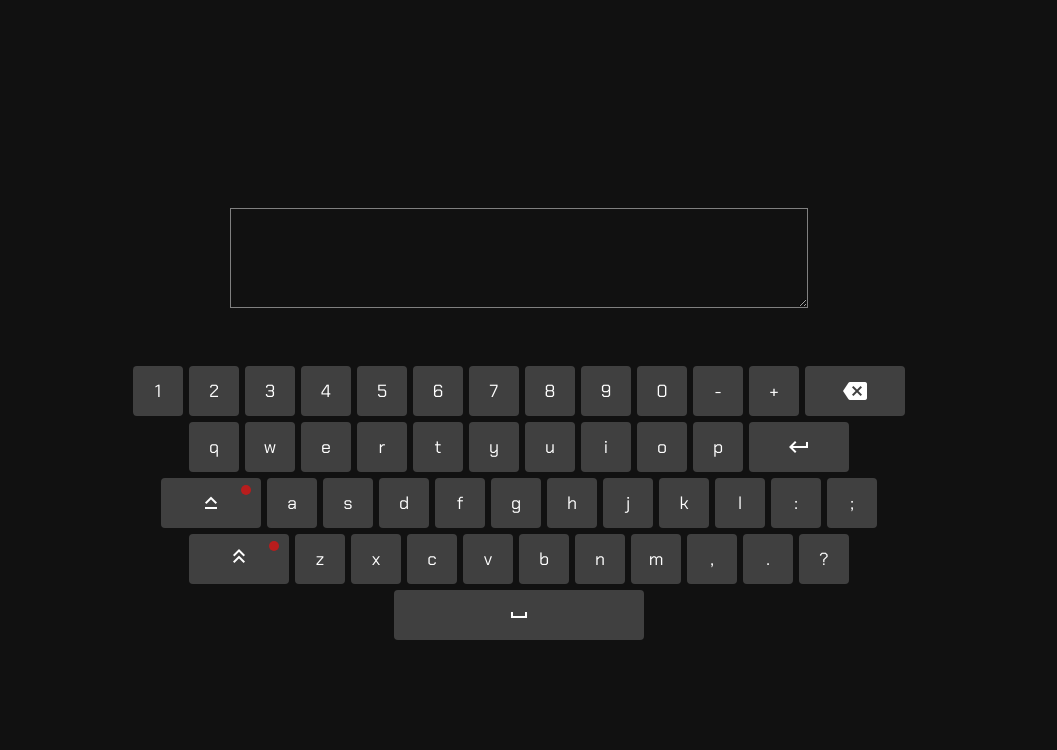
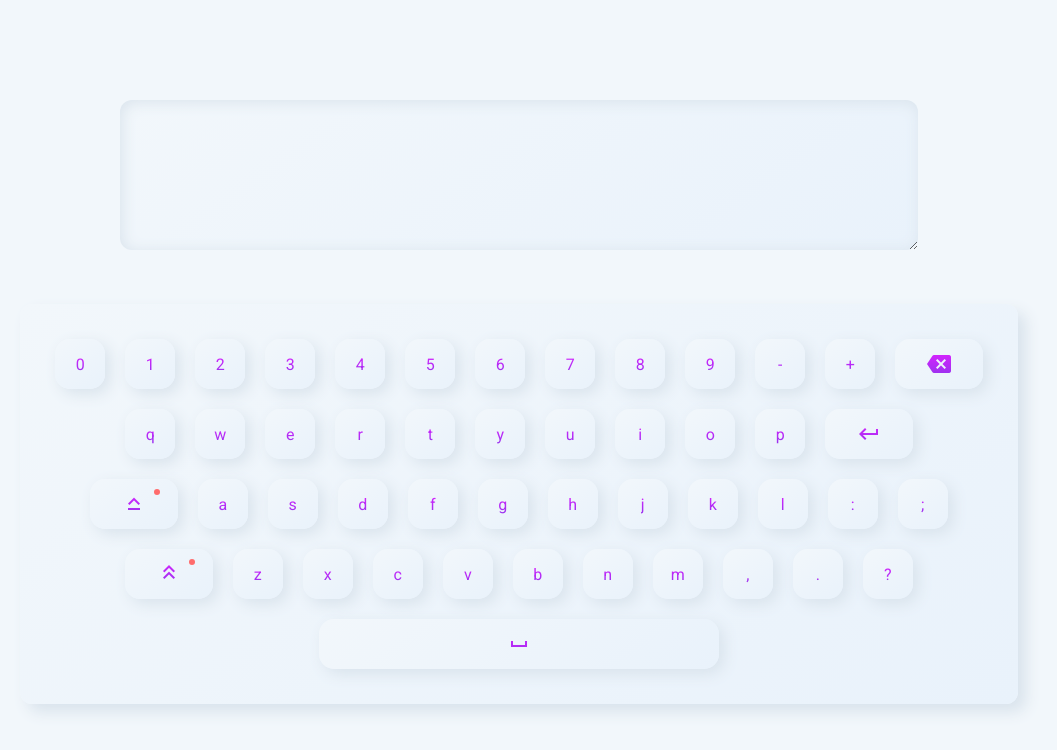
Before and after one commit to Vizereth/V-Keyboard, a website built with webpack: page src/index.html in a window 1280 px wide. Shown: the whole page, without its empty margins (121-1178 px from the left). Built offline with nearby package versions, Linux system fonts and the light colour scheme.

Commit message:
design change

```diff
--- a/src/components/keyboard/_keyboard.scss
+++ b/src/components/keyboard/_keyboard.scss
@@ -1,40 +1,47 @@
 .keyboard {
-  display: flex;
-  flex-direction: column;
-  align-items: center;
+  user-select: none;
+  padding: 25px;
+  background: linear-gradient(145deg, $primary-color, $key-corner);
+  box-shadow: 8px 8px 15px $shadow-color;
+  border-radius: 12px;
+  min-width: 750px;
+  max-width: 1000px;
 
-  width: 100%;
-
-  user-select: none;
-
-  > div {
+  .row {
     display: flex;
     flex-direction: row;
-    align-content: center;
+    justify-content: center;
   }
 
   .button {
-    position: relative;
-    height: $button-size;
-    width: $button-size;
+    display: flex;
+    justify-content: center;
+    align-items: center;
+    padding: 10px;
+    margin: 10px;
+    width: $btn-size;
+    height: $btn-size;
+    border-radius: 15px;
+    background: linear-gradient(145deg, $primary-color, $key-corner);
+    box-shadow: 5px 5px 15px $shadow-color;
 
-    background: getKeyboardBG(normal);
-
-    margin: 3px;
-
-    border: none;
-    border-radius: 4px;
-    outline: none;
-
-    font-size: 1.1rem;
-
-    cursor: pointer;
-    display: inline-flex;
-    align-items: center;
-    justify-content: center;
+    span {
+      background: #da22ff;
+      background: -webkit-linear-gradient(
+        to top,
+        #9733ee,
+        #da22ff
+      );
+      background: linear-gradient(
+        to top,
+        #9733ee,
+        #da22ff
+      );
+      -webkit-background-clip: text;
+      -webkit-text-fill-color: transparent;
+    }
 
     &:hover {
-      background: getKeyboardBG(light);
     }
   }
 
@@ -46,48 +53,38 @@
   .shift,
   .capslock,
   .enter {
-    width: $big-button-width;
-    height: $button-size;
+    width: $btn-size * 1.75;
+    height: $btn-size;
   }
 
-  .shift:after {
-    content: "";
-    position: absolute;
-    top: 15%;
-    left: 80%;
-    width: map-get($indicator, size);
-    height: map-get($indicator, size);
-
-    border: none;
-    border-radius: 50%;
-
-    background: map-get($indicator, inactiveColor);
+  .spacebar {
+    width: 100%;
+    max-width: $btn-size * 8;
+    height: $btn-size;
   }
 
-  .shift.active:after {
+  .shift,
+  .capslock {
+    position: relative;
+
+    &.active:after {
       background: map-get($indicator, activeColor);
     }
 
-  .capslock:after {
-    content: "";
-    position: absolute;
-    top: 15%;
-    left: 80%;
-    width: map-get($indicator, size);
-    height: map-get($indicator, size);
-
-    border: none;
-    border-radius: 50%;
-
-    background: map-get($indicator, inactiveColor);
-  }
-
-  .capslock.active:after {
+    &.active:after {
       background: map-get($indicator, activeColor);
     }
 
-  .spacebar {
-    width: $spacebar-width;
-    height: $button-size;
+    &:after {
+      content: "";
+      position: absolute;
+      top: 20%;
+      right: 20%;
+      width: map-get($indicator, size);
+      height: map-get($indicator, size);
+      border: none;
+      border-radius: 50%;
+      background: map-get($indicator, inactiveColor);
     }
   }
+}
--- a/src/components/text-area/_text-area.scss
+++ /dev/null
@@ -1,21 +0,0 @@
-.text-area {
-  width: 100%;
-  padding: 0 100px;
-
-  &__field {
-    background: transparent;
-    width: 100%;
-    max-width: 1500px;
-
-    min-height: 100px;
-
-    padding: 5px;
-    margin: 50px 0;
-
-    outline: none;
-    border: 1px solid getKeyboardBG(light);
-
-    font-size: 1rem;
-    font-family: "Chakra Petch", sans-serif;
-  }
-}
--- /dev/null
+++ b/src/components/textarea/_textarea.scss
@@ -0,0 +1,20 @@
+.textarea {
+  width: 100%;
+  padding: 0 100px;
+
+  &__input {
+    overflow: auto;
+    width: 100%;
+    min-height: 150px;
+    max-height: 100%;
+    resize: vertical;
+
+    background: linear-gradient(145deg, $primary-color, $key-corner);
+    box-shadow: inset 2px  2px 15px $shadow-color;
+
+    border-radius: 12px;
+    border: none;
+    padding: 20px;
+    outline: none;
+  }
+}
--- a/src/components/text-area/text-area.js
+++ b/src/components/textarea/textarea.js
@@ -1,10 +1,11 @@
 class TextArea {
   constructor() {
-    this.el = document.querySelector(".text-area__field");
+    this.el = document.querySelector(".textarea__input");
   }
 
   update(userInput) {
-    this.el.value += userInput;
+    this.el.value = this.el.value.slice(0, this.el.value.length - 1);
+    this.el.value += `${userInput}_`;
   }
 
   erase() {
--- a/src/index.html
+++ b/src/index.html
@@ -10,71 +10,68 @@
       href="https://fonts.googleapis.com/icon?family=Material+Icons"
       rel="stylesheet"
     />
-    <link rel="preconnect" href="https://fonts.googleapis.com" />
-    <link rel="preconnect" href="https://fonts.gstatic.com" crossorigin />
-    <link
-      href="https://fonts.googleapis.com/css2?family=Chakra+Petch:wght@400&display=swap"
-      rel="stylesheet"
-    />
-    <title>Virtual Keyboard</title>
+    <link rel="preconnect" href="https://fonts.googleapis.com">
+    <link rel="preconnect" href="https://fonts.gstatic.com" crossorigin>
+    <title>Keyboard</title>
   </head>
   <body>
-    <div class="wrapper">
       <div class="container">
-        <div class="content-wrapper">
-          <div class="text-area">
-            <textarea type="text" class="text-area__field"></textarea>
+        <div class="content">
+          <div class="textarea">
+            <textarea type="text" class="textarea__input"></textarea>
           </div>
           <div class="keyboard">
-            <div class="row-1">
-              <div class="button number-key key-1">1</div>
-              <div class="button number-key key-2">2</div>
-              <div class="button number-key key-3">3</div>
-              <div class="button number-key key-4">4</div>
-              <div class="button number-key key-5">5</div>
-              <div class="button number-key key-6">6</div>
-              <div class="button number-key key-7">7</div>
-              <div class="button number-key key-8">8</div>
-              <div class="button number-key key-9">9</div>
-              <div class="button number-key key-0">0</div>
-              <div class="button punctuation-key dash">-</div>
-              <div class="button punctuation-key plus">+</div>
+            <div class="row row-1">
+              <div class="button number-key key-1"><span>0</span></div>
+              <div class="button number-key key-2"><span>1</span></div>
+              <div class="button number-key key-3"><span>2</span></div>
+              <div class="button number-key key-4"><span>3</span></div>
+              <div class="button number-key key-5"><span>4</span></div>
+              <div class="button number-key key-6"><span>5</span></div>
+              <div class="button number-key key-7"><span>6</span></div>
+              <div class="button number-key key-8"><span>7</span></div>
+              <div class="button number-key key-9"><span>8</span></div>
+              <div class="button number-key key-0"><span>9</span></div>
+              <div class="button punctuation-key dash"><span>-</span></div>
+              <div class="button punctuation-key plus"><span>+</span></div>
               <div class="button backspace">
                 <span class="material-icons">backspace</span>
               </div>
             </div>
-            <div class="row-2">
-              <div class="button letter-key key-q">q</div>
-              <div class="button letter-key key-w">w</div>
-              <div class="button letter-key key-e">e</div>
-              <div class="button letter-key key-r">r</div>
-              <div class="button letter-key key-t">t</div>
-              <div class="button letter-key key-y">y</div>
-              <div class="button letter-key key-u">u</div>
-              <div class="button letter-key key-i">i</div>
-              <div class="button letter-key key-o">o</div>
-              <div class="button letter-key key-p">p</div>
+            <div class="row row-2">
+              <div class="button letter-key key-q"><span>q</span></div>
+              <div class="button letter-key key-w"><span>w</span></div>
+              <div class="button letter-key key-e"><span>e</span></div>
+              <div class="button letter-key key-r"><span>r</span></div>
+              <div class="button letter-key key-t"><span>t</span></div>
+              <div class="button letter-key key-y"><span>y</span></div>
+              <div class="button letter-key key-u"><span>u</span></div>
+              <div class="button letter-key key-i"><span>i</span></div>
+              <div class="button letter-key key-o"><span>o</span></div>
+              <div class="button letter-key key-p"><span>p</span></div>
               <div class="button enter">
                 <span class="material-icons"> keyboard_return </span>
               </div>
             </div>
-            <div class="row-3">
+            <div class="row row-3">
               <div class="button capslock">
                 <span class="material-icons"> keyboard_capslock </span>
               </div>
-              <div class="button letter-key key-a">a</div>
-              <div class="button letter-key key-s">s</div>
-              <div class="button letter-key key-d">d</div>
-              <div class="button letter-key key-f">f</div>
-              <div class="button letter-key key-g">g</div>
-              <div class="button letter-key key-h">h</div>
-              <div class="button letter-key key-j">j</div>
-              <div class="button letter-key key-k">k</div>
-              <div class="button letter-key key-l">l</div>
-              <div class="button punctuation-key colon">:</div>
-              <div class="button punctuation-key semi-colon">;</div>
+              <div class="button letter-key key-a"><span>a</span></div>
+              <div class="button letter-key key-s"><span>s</span></div>
+              <div class="button letter-key key-d"><span>d</span></div>
+              <div class="button letter-key key-f"><span>f</span></div>
+              <div class="button letter-key key-g"><span>g</span></div>
+              <div class="button letter-key key-h"><span>h</span></div>
+              <div class="button letter-key key-j"><span>j</span></div>
+              <div class="button letter-key key-k"><span>k</span></div>
+              <div class="button letter-key key-l"><span>l</span></div>
+              <div class="button punctuation-key colon"><span>:</span></div>
+              <div class="button punctuation-key semi-colon">
+                <span>;</span>
+              </div>
             </div>
-            <div class="row-4">
+            <div class="row row-4">
               <div class="button shift">
                 <i class="fas fa-caret-square-up"
                   ><span class="material-icons">
@@ -82,18 +79,18 @@
                   </span></i
                 >
               </div>
-              <div class="button letter-key key-z">z</div>
-              <div class="button letter-key key-x">x</div>
-              <div class="button letter-key key-c">c</div>
-              <div class="button letter-key key-v">v</div>
-              <div class="button letter-key key-b">b</div>
-              <div class="button letter-key key-n">n</div>
-              <div class="button letter-key key-m">m</div>
-              <div class="button punctuation-key comma">,</div>
-              <div class="button punctuation-key period">.</div>
-              <div class="button punctuation-key question-mark">?</div>
+              <div class="button letter-key key-z"><span>z</span></div>
+              <div class="button letter-key key-x"><span>x</span></div>
+              <div class="button letter-key key-c"><span>c</span></div>
+              <div class="button letter-key key-v"><span>v</span></div>
+              <div class="button letter-key key-b"><span>b</span></div>
+              <div class="button letter-key key-n"><span>n</span></div>
+              <div class="button letter-key key-m"><span>m</span></div>
+              <div class="button punctuation-key comma"><span>,</span></div>
+              <div class="button punctuation-key period"><span>.</span></div>
+              <div class="button punctuation-key question-mark"><span>?</span></div>
             </div>
-            <div class="row-5">
+            <div class="row row-5">
               <div class="button spacebar">
                 <span class="material-icons"> space_bar </span>
               </div>
@@ -101,7 +98,6 @@
           </div>
         </div>
       </div>
-    </div>
     <script src="js/app.min.js"></script>
   </body>
 </html>
--- a/src/scss/_global.scss
+++ b/src/scss/_global.scss
@@ -1,43 +1,39 @@
+@import url("https://fonts.googleapis.com/css2?family=Roboto&display=swap");
+
 * {
   margin: 0;
   padding: 0;
   border: 0;
 }
 
-::selection {
-  color: hsl(0, 75%, 45%);
-  background: getKeyboardBG(light);
+html,
+body {
+  background: $primary-color;
+  color: $text;
+  overflow-x: hidden;
+  font-family: "Roboto", sans-serif;
+
+  display: flex;
+  justify-content: center;
+  flex-direction: column;
+  min-height: 100%;
 }
 
-html,
-body {
-  background: #111111;
-  color: white;
-  height: 100%;
-  overflow-x: hidden;
-  font-family: "Chakra Petch", sans-serif;
-}
-
-button {
-  cursor: pointer;
-}
-
-.wrapper {
+.container {
+  flex: 1;
   display: flex;
   flex-direction: column;
   align-items: center;
   justify-content: center;
-  min-height: 100%;
+  padding: 0 15px;
 }
 
-.main {
-  flex: 1 0 auto;
+.content {
+  flex: 1;
+  display: flex;
+  flex-direction: column;
+  align-items: center;
+  justify-content: center;
+  gap: 50px;
+  padding: 100px 0;
 }
-.footer {
-  flex: 0 0 auto;
-}
-
-.container {
-  margin: 0 auto;
-  padding: 0 15px;
-}
--- a/src/scss/_reset.scss
+++ b/src/scss/_reset.scss
@@ -45,8 +45,13 @@ input,
 button,
 textarea,
 select {
+  background: transparent;
   color: inherit;
   font-family: inherit;
+}
+
+button {
+  cursor: pointer;
 }
 
 a,
--- a/src/scss/style.scss
+++ b/src/scss/style.scss
@@ -3,11 +3,4 @@
 @import "global";
 
 @import "../components/keyboard/keyboard";
-@import "../components/text-area/text-area";
-
-.content-wrapper {
-  display: flex;
-  flex-direction: column;
-  align-items: center;
-  justify-content: center;
-}
+@import "../components/textarea/textarea";
```
Also changed, not shown: src/components/keyboard/keyboard.js (+15 -14 lines), src/scss/_vars.scss (+9 -16 lines), src/favicon.ico. Lines whose indentation alone changed are shown as unchanged.
